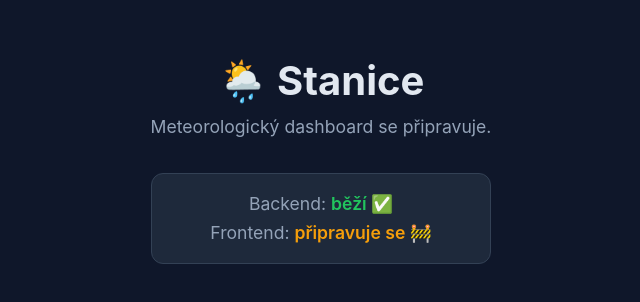
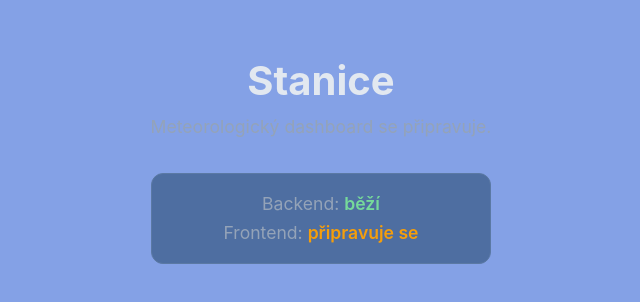
Before and after one commit to petmat247-cloud/WeatherStation, a website: page docs/index.html in a window 1280 px wide. Shown: the part 240-542 px from the top of the page, without its empty margins (319-959 px from the left). Drawn offline with Linux system fonts and the light colour scheme.

Commit message:
Lehká změna webu

```diff
--- a/docs/index.html
+++ b/docs/index.html
@@ -8,7 +8,7 @@
         * { margin: 0; padding: 0; box-sizing: border-box; }
         body {
             font-family: -apple-system, BlinkMacSystemFont, 'Segoe UI', Roboto, sans-serif;
-            background: #0f172a;
+            background: #84a1e6;
             color: #e2e8f0;
             display: flex;
             justify-content: center;
@@ -32,23 +32,23 @@
         .status {
             margin-top: 2rem;
             padding: 1rem;
-            background: #1e293b;
+            background: #4e6ea1;
             border-radius: 12px;
-            border: 1px solid #334155;
+            border: 1px solid #5b79a4;
         }
         .status span {
-            color: #22c55e;
+            color: #76da9a;
             font-weight: 600;
         }
     </style>
 </head>
 <body>
     <div class="container">
-        <h1>🌦️ Stanice</h1>
+        <h1>Stanice</h1>
         <p>Meteorologický dashboard se připravuje.</p>
         <div class="status">
-            <p>Backend: <span>běží ✅</span></p>
-            <p>Frontend: <span style="color: #f59e0b;">připravuje se 🚧</span></p>
+            <p>Backend: <span>běží</span></p>
+            <p>Frontend: <span style="color: #f59e0b;">připravuje se </span></p>
         </div>
     </div>
 </body>
```
